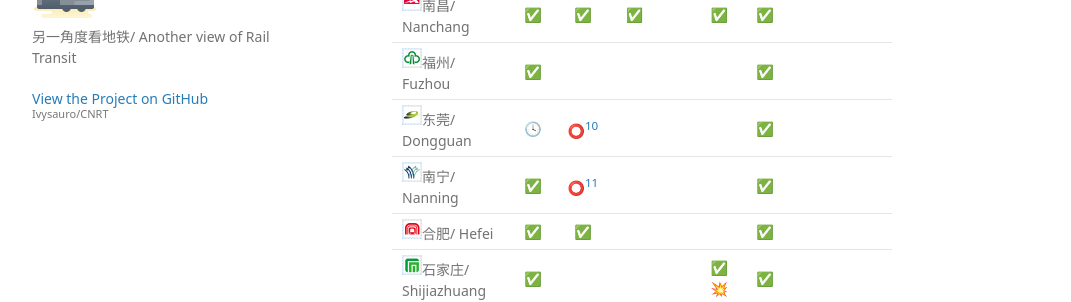
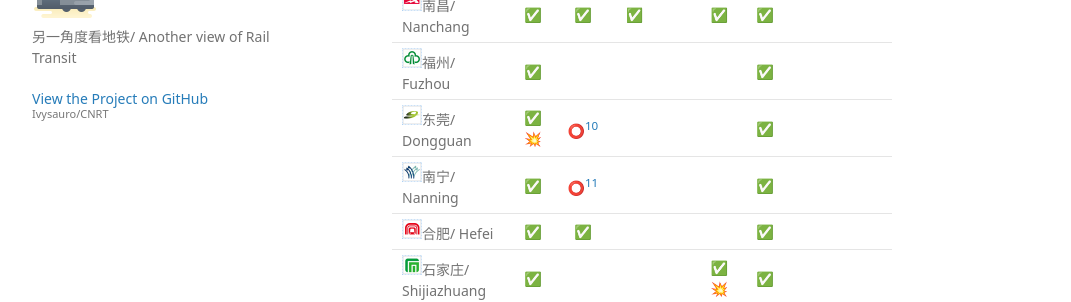
Before and after one commit to Ivysauro/CNRT, a Jekyll site: the page built from data/Pay.md, in a window 1280 px wide and 900 px high, scrolled down 2071 px. Shown: the part 152-454 px from the top of the window, without its empty margins (178-1249 px from the left). Built offline with Jekyll 4.4.1, drawn with Linux system fonts in a browser that asks for light colours; some web fonts are replaced; our own code applies the rules of GitHub Pages for plain Markdown files; a script that is not in the unit is left out.

Commit message:
🍊更新东莞数据及评分

```diff
--- a/data/Pay.md
+++ b/data/Pay.md
@@ -60,7 +60,7 @@
 | <img src="https://raw.githubusercontent.com/Ivysauro/CNRT/master/images/city/qd.gif" width="20" hegiht="20"/>青岛/ Qingdao | ✅ | | | | | ✅ | |
 | <img src="https://raw.githubusercontent.com/Ivysauro/CNRT/master/images/city/nc.gif" width="20" hegiht="20"/>南昌/ Nanchang | ✅ | ✅ | ✅ | | ✅ | ✅ | |
 | <img src="https://raw.githubusercontent.com/Ivysauro/CNRT/master/images/city/fz.gif" width="20" hegiht="20"/>福州/ Fuzhou | ✅ | | | | | ✅ | |
-| <img src="https://raw.githubusercontent.com/Ivysauro/CNRT/master/images/city/dg.gif" width="20" hegiht="20"/>东莞/ Dongguan | 🕓 | ⭕[^dg] | | | | ✅ | |
+| <img src="https://raw.githubusercontent.com/Ivysauro/CNRT/master/images/city/dg.gif" width="20" hegiht="20"/>东莞/ Dongguan | ✅💥 | ⭕[^dg] | | | | ✅ | |
 | <img src="https://raw.githubusercontent.com/Ivysauro/CNRT/master/images/city/nn.gif" width="20" hegiht="20"/>南宁/ Nanning | ✅ | ⭕[^nn] | | | | ✅ | |
 | <img src="https://raw.githubusercontent.com/Ivysauro/CNRT/master/images/city/hf.gif" width="20" hegiht="20"/>合肥/ Hefei | ✅ | ✅ | | | | ✅ | |
 | <img src="https://raw.githubusercontent.com/Ivysauro/CNRT/master/images/city/sjz.gif" width="20" hegiht="20"/>石家庄/ Shijiazhuang | ✅ | | | | ✅💥 | ✅ | |
@@ -234,7 +234,7 @@
 | <img src="https://raw.githubusercontent.com/Ivysauro/CNRT/master/images/city/qd.gif" width="20" hegiht="20"/>青岛/ Qingdao | ⭕ | ⭕ | ❌ | ✅ | ✅ | 60 |
 | <img src="https://raw.githubusercontent.com/Ivysauro/CNRT/master/images/city/nc.gif" width="20" hegiht="20"/>南昌/ Nanchang | ✅ | ⭕ | ✅ | ✅ | ⭕ | 80 |
 | <img src="https://raw.githubusercontent.com/Ivysauro/CNRT/master/images/city/fz.gif" width="20" hegiht="20"/>福州/ Fuzhou | ⭕ | ⭕ | ⭕ | ✅ | ❌ | 50 |
-| <img src="https://raw.githubusercontent.com/Ivysauro/CNRT/master/images/city/dg.gif" width="20" hegiht="20"/>东莞/ Dongguan | ⭕ | ⭕ | ✅ | ❌ | ❌ | 40 |
+| <img src="https://raw.githubusercontent.com/Ivysauro/CNRT/master/images/city/dg.gif" width="20" hegiht="20"/>东莞/ Dongguan | ⭕ | ⭕ | ✅ | ✅ | ❌ | 60 |
 | <img src="https://raw.githubusercontent.com/Ivysauro/CNRT/master/images/city/nn.gif" width="20" hegiht="20"/>南宁/ Nanning | ✅ | ⭕ | ⭕ | ✅ | ✅ | 80 |
 | <img src="https://raw.githubusercontent.com/Ivysauro/CNRT/master/images/city/hf.gif" width="20" hegiht="20"/>合肥/ Hefei | ⭕ | ⭕ | ✅ | ✅ | ✅ | 80 |
 | <img src="https://raw.githubusercontent.com/Ivysauro/CNRT/master/images/city/sjz.gif" width="20" hegiht="20"/>石家庄/ Shijiazhuang | ⭕ | ⭕ | ✅ | ✅ | ✅ | 80 |
```
